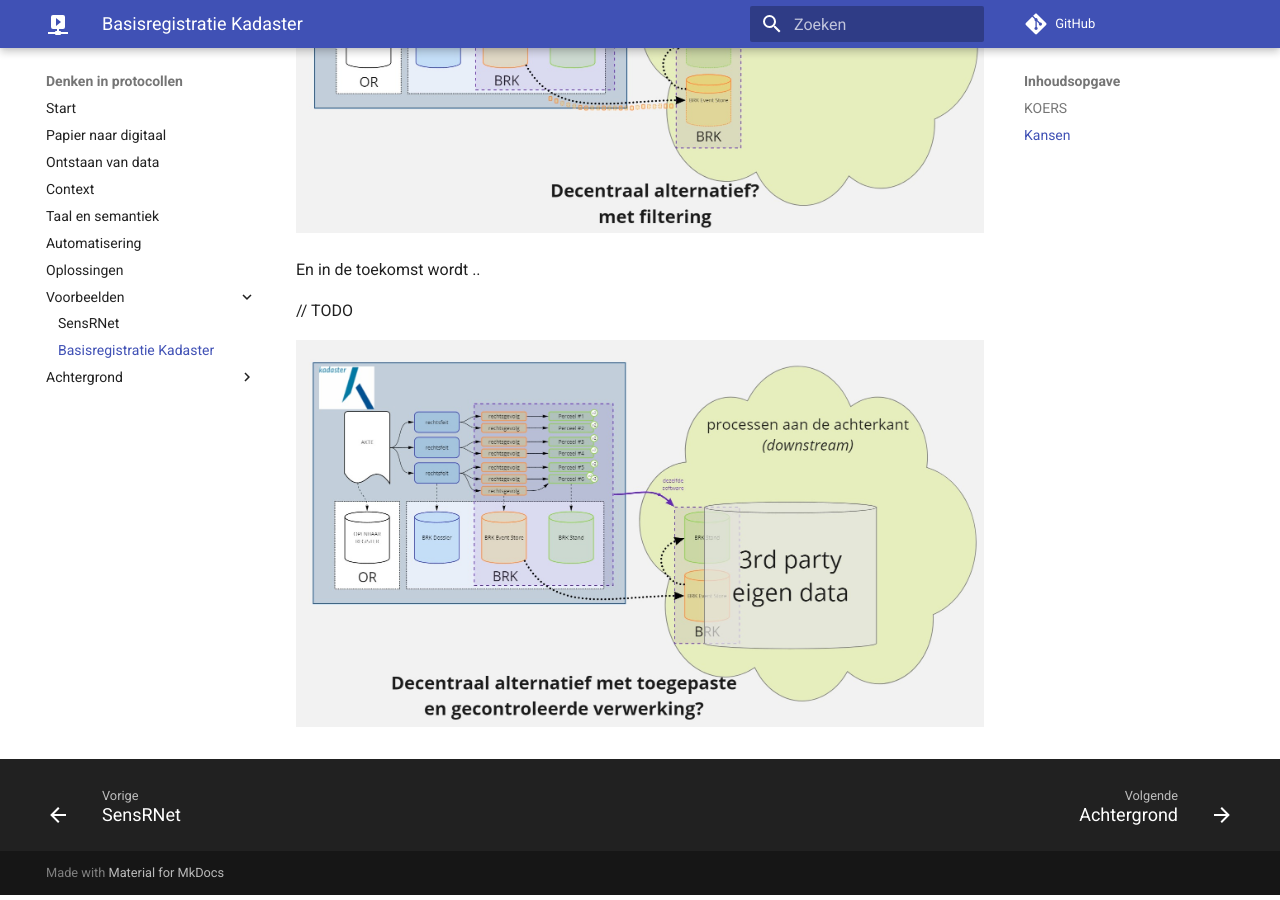
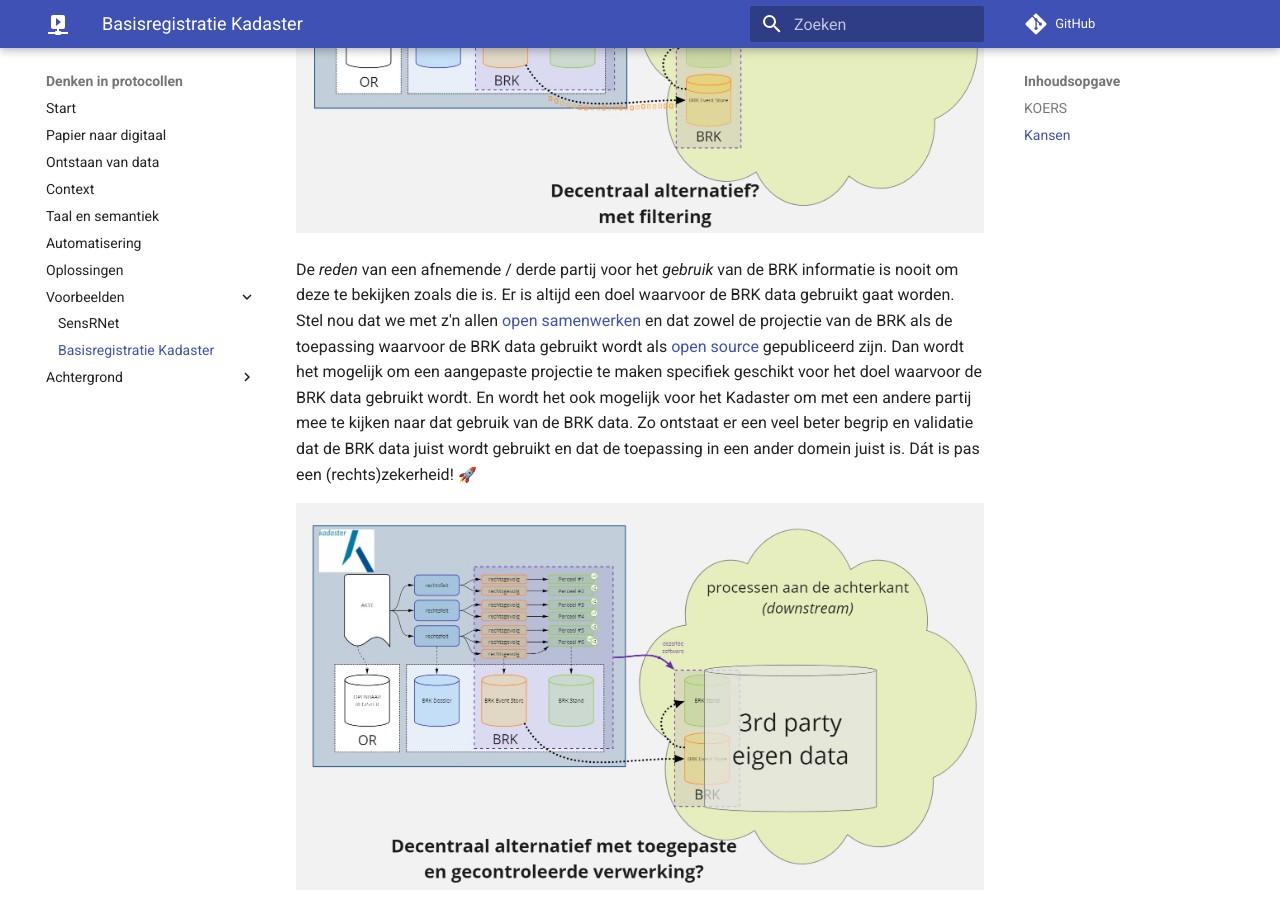
Before and after one commit to kadaster-labs/protocol-denken, an MkDocs documentation site: the page built from docs/voorbeelden/koers.md, in a window 1280 px wide and 900 px high, scrolled down 3339 px. Built offline with MkDocs 1.6.1 and Material for MkDocs 9.7.7, drawn with Linux system fonts in a browser that asks for light colours; emoji names are drawn with the system emoji font; comment, search, counter and statistics services are not loaded.

Commit message:
voorbeelden + polishing

```diff
--- a/docs/voorbeelden/koers.md
+++ b/docs/voorbeelden/koers.md
@@ -2,7 +2,7 @@
 title: Basisregistratie Kadaster
 ---
 In het bijhouden van de <a href="" target="_blank">Basisregistratie Kadaster (BRK)</a> maakt het
-Kadaster gebruik van [Event Sourcing](../../achtergrond/event-sourcing.md). Daarvoor heeft het
+Kadaster gebruik van [Event Sourcing](../achtergrond/event-sourcing.md). Daarvoor heeft het
 Kadaster de paradigma verschuiving doorgemaakt van 'single model' naar 'Commands, Events & Queries'.
 
 ## KOERS
@@ -51,8 +51,15 @@ Hier komen _nieuwe mogelijkheden_ tot onze beschikking! Het is mogelijk om per a
 
 ![BRK Remote Store with Filtering](./koers/brk-remote-store-filtered.jpg)
 
-En in de toekomst wordt ..
+De _reden_ van een afnemende / derde partij voor het _gebruik_ van de BRK informatie is nooit om
+deze te bekijken zoals die is. Er is altijd een doel waarvoor de BRK data gebruikt gaat worden. Stel
+nou dat we met z'n allen [open samenwerken](../oplossingen.md#open-samenwerken) en dat zowel de
+projectie van de BRK als de toepassing waarvoor de BRK data gebruikt wordt als [open
+source](../achtergrond/open-source.md) gepubliceerd zijn. Dan wordt het mogelijk om een aangepaste
+projectie te maken specifiek geschikt voor het doel waarvoor de BRK data gebruikt wordt. En wordt
+het ook mogelijk voor het Kadaster om met een andere partij mee te kijken naar dat gebruik van de
+BRK data. Zo ontstaat er een veel beter begrip en validatie dat de BRK data juist wordt gebruikt en
+dat de toepassing in een ander domein juist is. Dát is pas een (rechts)zekerheid! :rocket:
 
-// TODO
 
 ![BRK Remote Store 3rd Party](./koers/brk-remote-store-3rd-party.jpg)
```
Also changed, not shown: docs/achtergrond/open-source.md (+2 -0 lines), docs/index.md (+30 -23 lines), docs/taal-en-semantiek.md (+3 -0 lines), docs/voorbeelden/index.md (+15 -0 lines).
